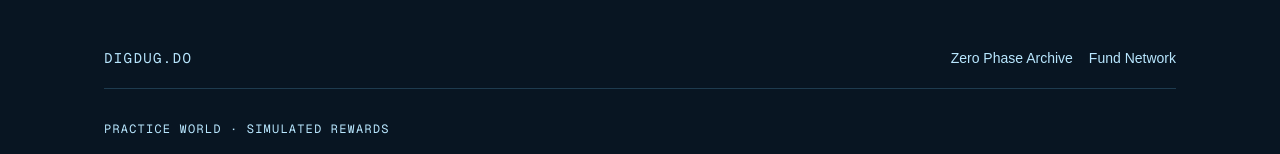
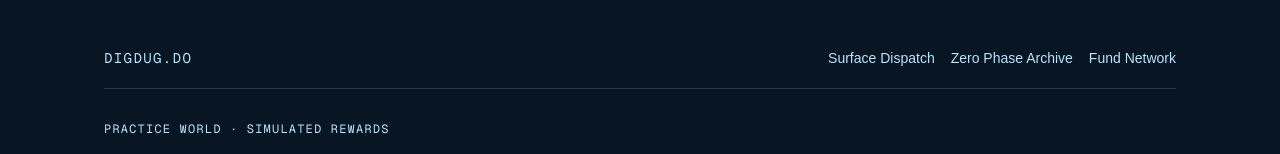
Before and after one commit to noblegatefze/usddd-scan, a Next.js app: page /observatory in a window 1280 px wide. Shown: the top 154 px of the page. Built offline with nearby package versions, Linux system fonts and the light colour scheme; no server answers.

Commit message:
Link Surface Dispatch from the Observatory

```diff
--- a/app/observatory/page.tsx
+++ b/app/observatory/page.tsx
@@ -32,6 +32,7 @@ export default async function ObservatoryPage() {
         <header className="flex flex-wrap items-center justify-between gap-4 border-b border-sky-300/20 pb-5">
           <span className="font-mono text-sm tracking-widest text-sky-200">DIGDUG.DO</span>
           <nav aria-label="Observatory" className="flex flex-wrap gap-4 text-sm text-sky-200">
+            <a href="https://www.digdug.do/#surface-dispatch">Surface Dispatch</a>
             <Link href="/zero-phase-archive">Zero Phase Archive</Link>
             <Link href="/fund">Fund Network</Link>
           </nav>
```
